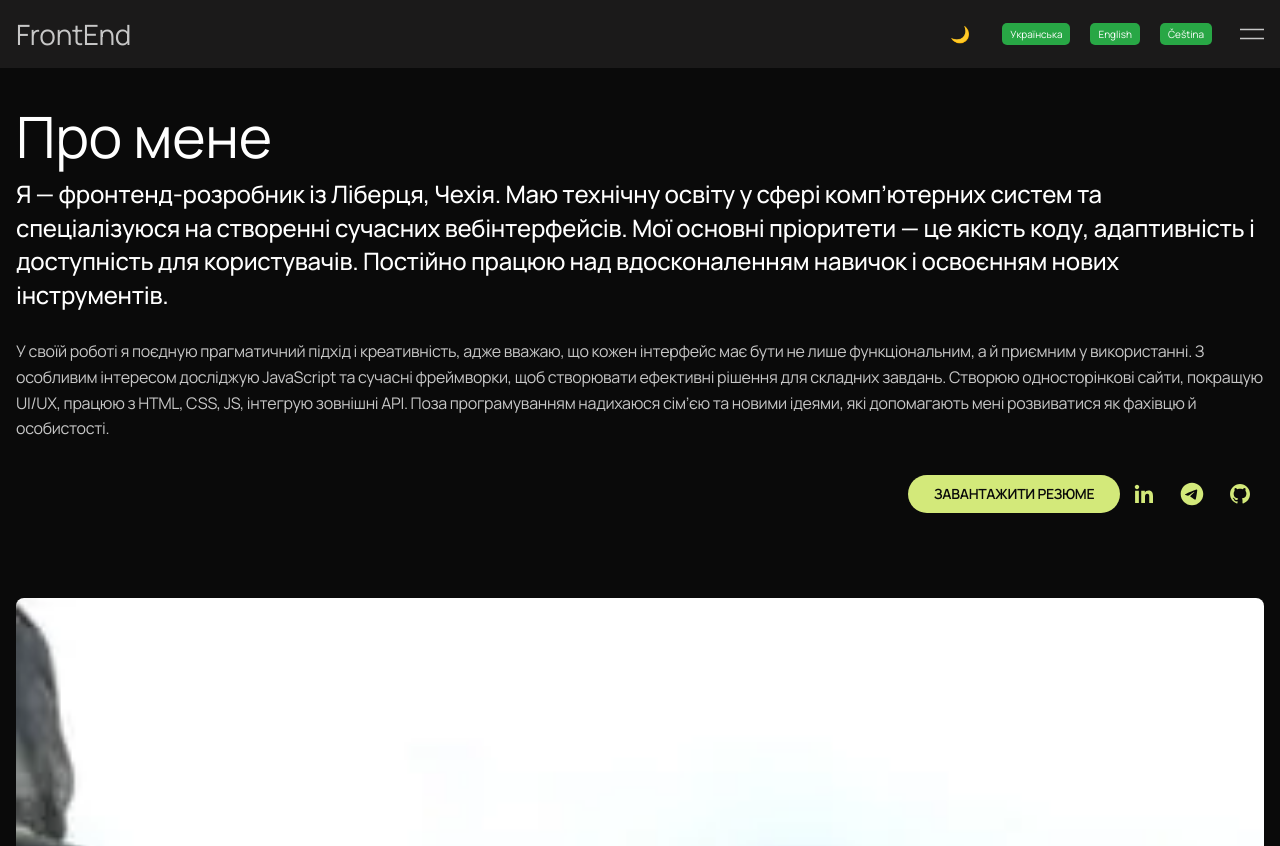
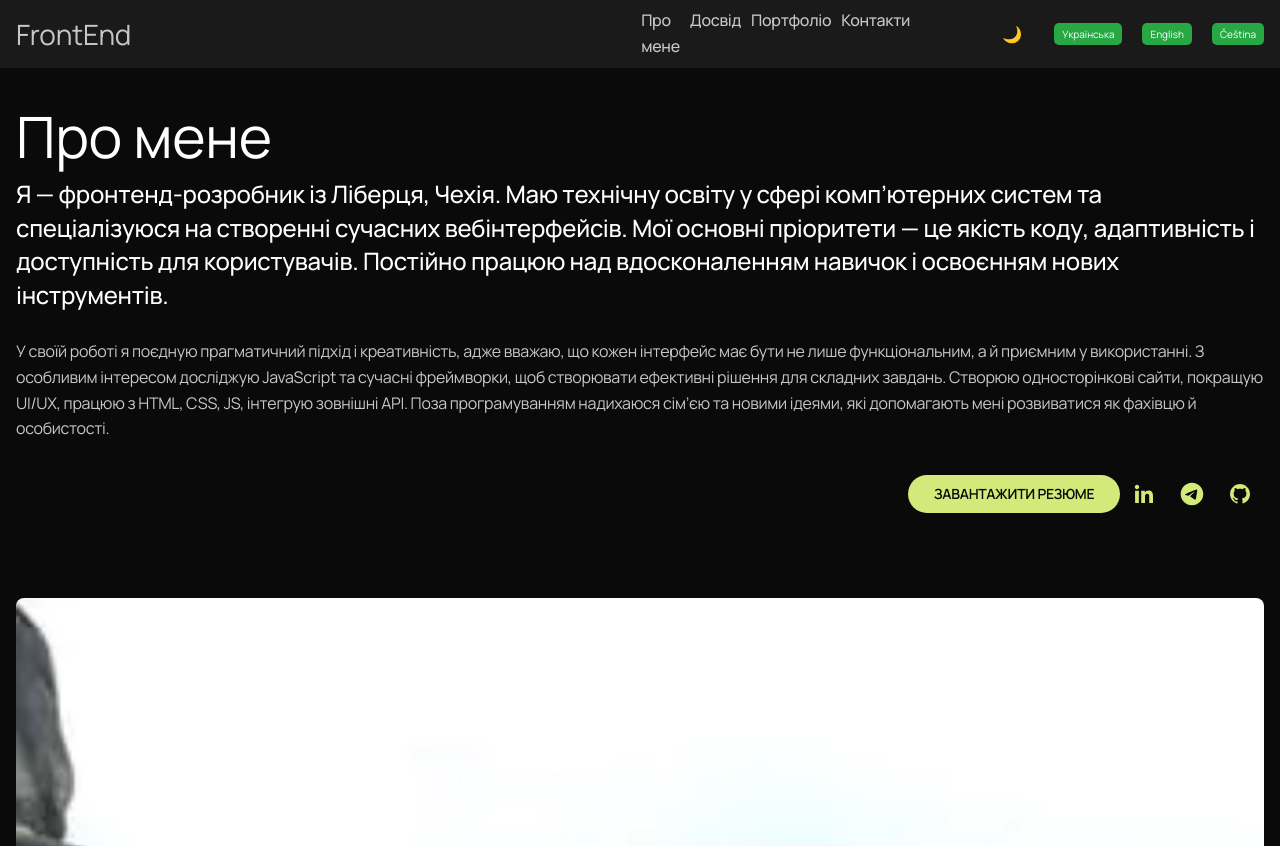
Before and after one commit to ljresetl/portfolio-frontend-react, a React (Vite) app: page / in a window 1280 px wide. Shown: the top 846 px of the page. Built offline with nearby package versions, Linux system fonts and the light colour scheme.

Commit message:
header-deskopt

```diff
--- a/src/components/Header/Header.module.scss
+++ b/src/components/Header/Header.module.scss
@@ -3,24 +3,28 @@
   top: 0;
   z-index: 1000;
   background-color: #1b1a1a;
+
   .container {
     display: flex;
-    // flex-direction: row;
     align-items: center;
-    // justify-content: space-between;
+    justify-content: center; // мобільний - все по центру
     margin: 0 auto;
-    text-align: center;
-    padding: 0px 16px;
+    padding: 0 16px;
     gap: 8px;
     max-width: 100%;
+
+    @media screen and (min-width: 768px) {
+      justify-content: space-between; // планшет - логотип зліва, решта справа
+      gap: 20px;
+    }
+
+    @media screen and (min-width: 1280px) {
+      justify-content: space-around; // десктоп - рівномірний розподіл
+    }
   }
 }
 
-.header_ul,
-.mobile_menu {
-  display: none;
-}
-// Лого
+// Логотип
 .logo {
   font-weight: 400;
   font-size: 28px;
@@ -30,13 +34,32 @@
   padding: 20px 0;
 }
 
-// переключення теми і мови сайту
+// Меню
+.header_ul {
+  display: none;
+  @media screen and (min-width: 1280px) {
+    display: flex;
+    flex-direction: row;
+    gap: 10px;
+    margin-left: 500px;
+  }
+}
+
+.mobile_menu {
+  display: none;
+}
+
+// Перемикач мови та теми
 .language_switcher {
   display: flex;
   align-items: center;
   justify-content: space-between;
-  // gap: 6px;
   width: 100%;
+
+  @media screen and (min-width: 768px) {
+    justify-content: flex-end;
+    gap: 20px;
+  }
 
   .theme_switcher {
     background-color: transparent;
@@ -61,15 +84,17 @@
       background-color: #40b822;
     }
 
-    .language-switcher-button.active {
+    &.active {
       background-color: #3a4b3d;
     }
   }
 }
 
+// Бургер-меню
 .burger_menu {
   background-color: transparent;
   border: none;
+
   .burger_menu_icon {
     display: flex;
     justify-content: center;
@@ -78,20 +103,33 @@
     stroke: #c7c7c7;
     width: 18px;
     height: 20px;
-  }
-}
 
-// планшет
-@media screen and (min-width: 768px) {
-  .container {
-    .language_switcher {
-      justify-content: flex-end;
-      gap: 20px;
-    }
-    .burger_menu_icon {
+    @media screen and (min-width: 768px) {
       margin-left: 20px;
       width: 24px;
       height: 24px;
     }
   }
+
+  @media screen and (min-width: 1280px) {
+    display: none; // ховаємо на десктопі
+  }
 }
+
+// Додаткові стилі навігації для десктопу
+@media screen and (min-width: 1280px) {
+  .navigation {
+    display: flex;
+    justify-content: space-around;
+    gap: 10px;
+    align-items: center;
+    flex: 1;
+
+    .ul_navigation_li {
+      font-weight: 500;
+      font-size: 16px;
+      line-height: 1.6;
+      color: #c7c7c7;
+    }
+  }
+}
--- a/src/components/Header/Header.tsx
+++ b/src/components/Header/Header.tsx
@@ -28,10 +28,10 @@ const Header: React.FC = () => {
         <nav className={styles.navigation} aria-label="Головне меню">
           <p className={styles.logo}>FrontEnd</p> {/* Логотип */}
           <ul className={styles.header_ul}> {/* Список пунктів меню */}
-            <li><a href="#about" data-i18n="navAbout">Про мене</a></li>
-            <li><a href="#capabilities" data-i18n="navCapabilities">Досвід</a></li>
-            <li><a href="#portfolio" data-i18n="navPortfolio">Портфоліо</a></li>
-            <li><a href="#connect" data-i18n="navConnect">Контакти</a></li>
+            <li className={styles.ul_navigation_li}><a href="#about" data-i18n="navAbout">Про мене</a></li>
+            <li className={styles.ul_navigation_li}><a href="#capabilities" data-i18n="navCapabilities">Досвід</a></li>
+            <li className={styles.ul_navigation_li}><a href="#portfolio" data-i18n="navPortfolio">Портфоліо</a></li>
+            <li className={styles.ul_navigation_li}><a href="#connect" data-i18n="navConnect">Контакти</a></li>
           </ul>
         </nav>
 
```
